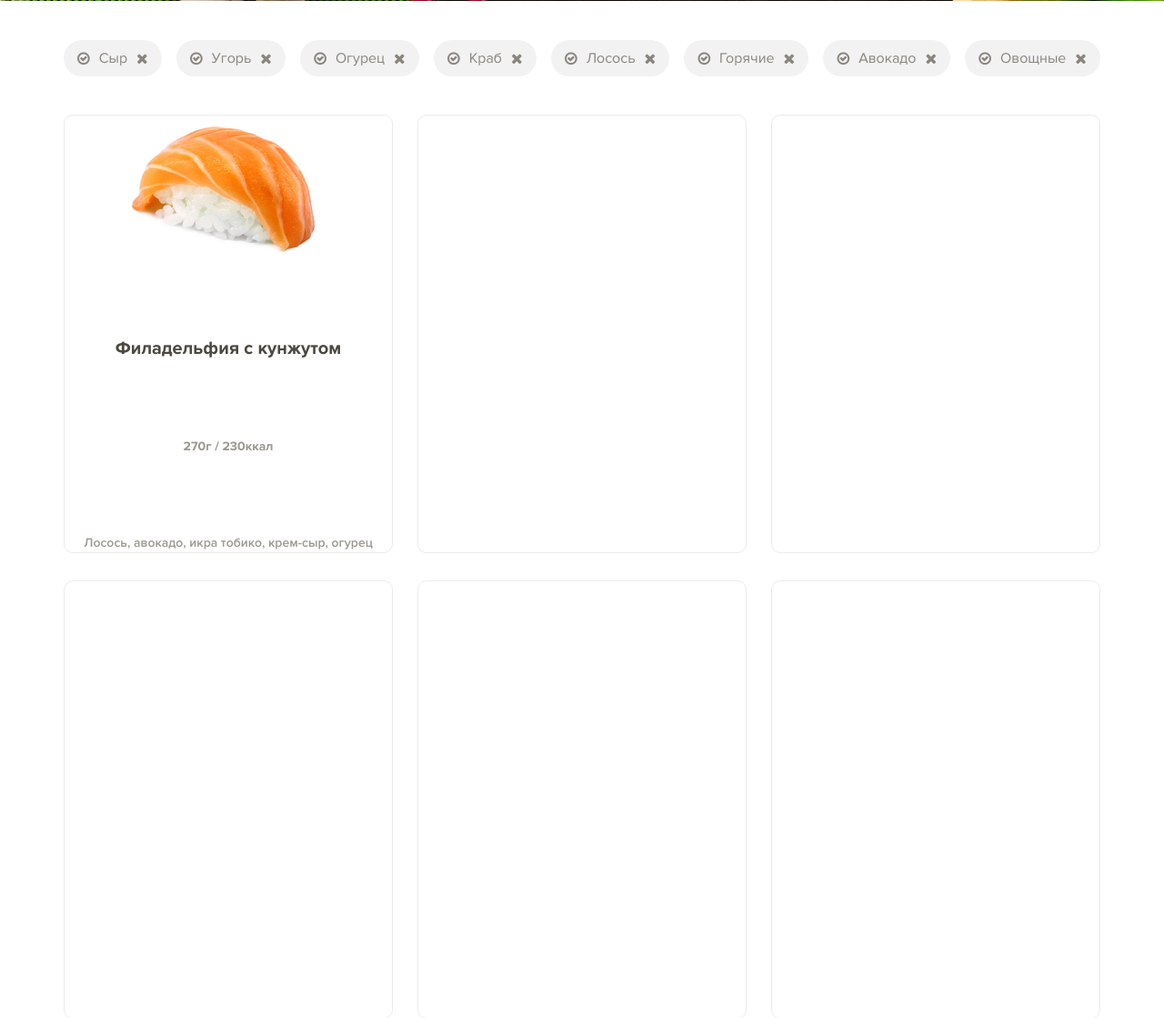
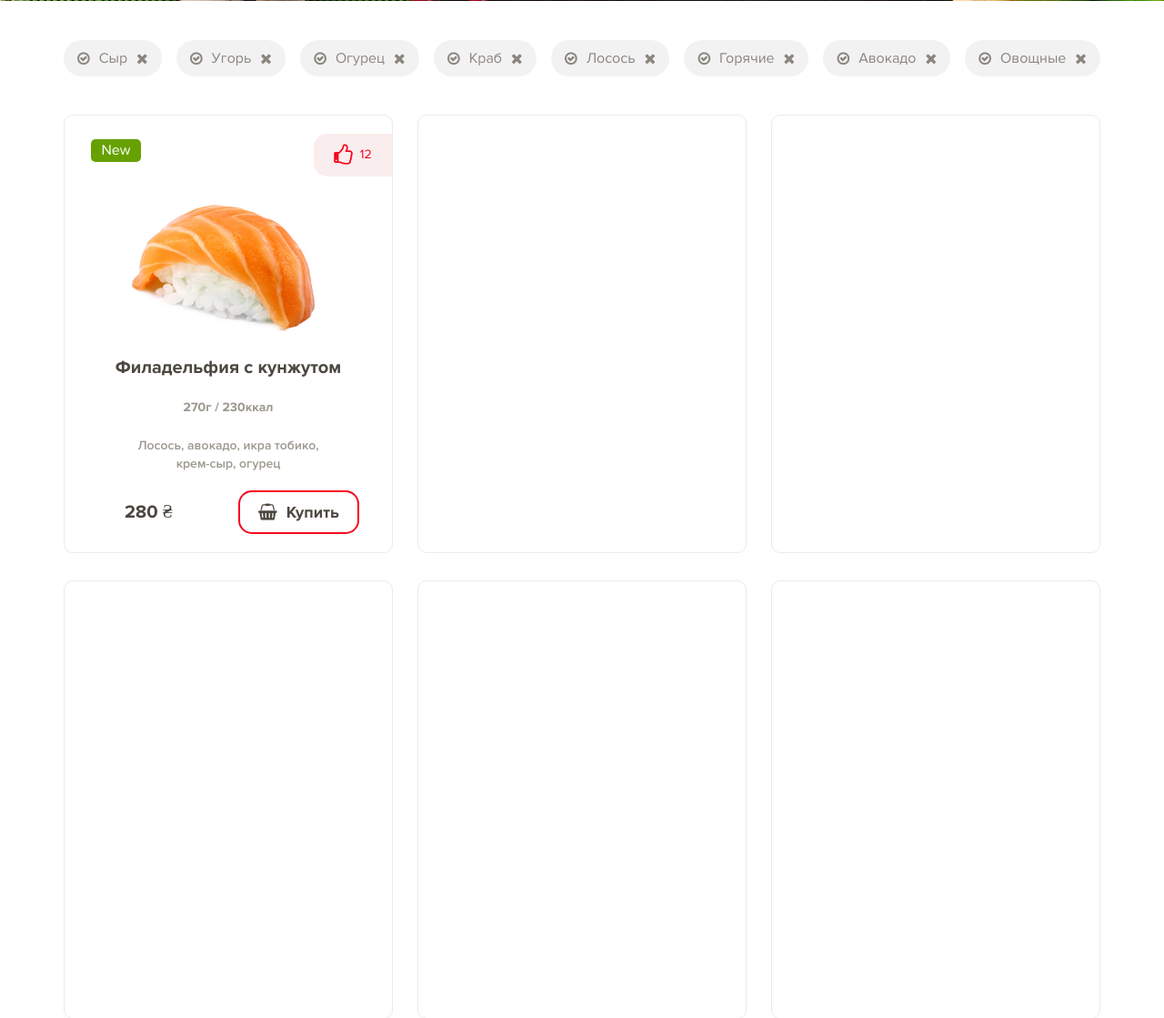
Before and after one commit to antonredko/Yasuka-Shop, a PHP site: page / in a window 1280 px wide. Shown: the part 655-1774 px from the top of the page at 91% size. Run offline with PHP 8.4, Linux system fonts and the light colour scheme.

Commit message:
first product is already

```diff
--- a/css/common.css
+++ b/css/common.css
@@ -55,8 +55,68 @@ a{
     -ms-border-radius: 10px;
     -o-border-radius: 10px;
 }
+.prod>div:first-child{
+    height: 47px;
+    margin-top: 10px;
+}
+.new{
+    width: 55px;
+    height: 25px;
+    float: left;
+    margin: 6px 0 0 29px;
+    background: #66a100;
+    color: #ffffff;
+    border-radius: 5px;
+    -webkit-border-radius: 5px;
+    -moz-border-radius: 5px;
+    -ms-border-radius: 5px;
+    -o-border-radius: 5px;
+}
+.like{
+    width: 86px;
+    float: right;
+    background: #faeded;
+    color: #f6041f;
+    border-radius: 15px 0 0 15px;
+    -webkit-border-radius: 15px 0 0 15px;
+    -moz-border-radius: 15px 0 0 15px;
+    -ms-border-radius: 15px 0 0 15px;
+    -o-border-radius: 15px 0 0 15px;
+}
+.like>i{
+    margin-right: 8px;
+}
 .prod>img{
     width: 230px;
+}
+.prod>p{
+    text-align: center;
+}
+.prod>p.font-sb{
+    width: 60%;
+}
+.prod>div:last-child{
+    margin-bottom: 10px;
+}
+.prod>div:last-child>p{
+    margin-left: 30px;
+}
+.prod button{
+    padding: 10px 20px;
+    border: 2px solid #f6041f;
+    border-radius: 15px;
+    -webkit-border-radius: 15px;
+    -moz-border-radius: 15px;
+    -ms-border-radius: 15px;
+    -o-border-radius: 15px;
+}
+.prod button:hover{
+    background: #f6041f;
+    color: #ffffff;
+    cursor: pointer;
+}
+.prod .fa-shopping-basket{
+    margin-right: 10px;
 }
 
 
@@ -136,8 +196,14 @@ a{
 .s16{
     font-size: 16px;
 }
+.s18{
+    font-size: 18px;
+}
 .s20{
     font-size: 20px;
+}
+.s24{
+    font-size: 24px;
 }
 .h20{
     line-height: 20px;
--- a/css/main.css
+++ b/css/main.css
@@ -52,7 +52,7 @@ header>div:first-child>div{
     width: 1px;
     background: #ebebeb;
 }
-.fa-shopping-basket{
+header .fa-shopping-basket{
     font-size: 35px;
     margin-left: 30px;
     position: relative;
--- a/index.html
+++ b/index.html
@@ -104,12 +104,19 @@
     </div>
     <div class="w-inh d-flex j-cen al-cen">
         <div class="w1140_pad15 bgr-wh d-flex row j-btw al-cen wrap">
-            <div class="prod d-flex col j-btw al-cen ">
+            <div class="prod d-flex col j-ar al-cen ">
+                <div class="w-inh">
+                    <div class="new font-reg s16 h24 d-flex j-cen al-cen">New</div>
+                    <div class="like h-inh d-flex j-cen al-cen"><i style="font-size: 24px;" class="fa fa-thumbs-o-up s24" aria-hidden="true"></i><span class="font-reg s14 h24">12</span></div>
+                </div>
                 <img class="" src="img/products/sushi.png" alt="Суши">
                 <p class="font-b dark s20 h24">Филадельфия с кунжутом</p>
                 <p class="font-b l-grey s14 h24">270г / 230ккал</p>
                 <p class="font-sb l-grey s14 h20">Лосось, авокадо, икра тобико, крем-сыр, огурец</p>
-
+                <div class="w-inh d-flex row j-ar al-cen">
+                    <p class="font-b dark s20 h24">280 &#8372;</p>
+                    <button class="bgr-wh font-b dark s18 h24 d-flex al-cen"><i class="fa fa-shopping-basket" aria-hidden="true"></i>Купить</button>
+                </div>
             </div>
             <div class="prod"></div>
             <div class="prod"></div>
```
